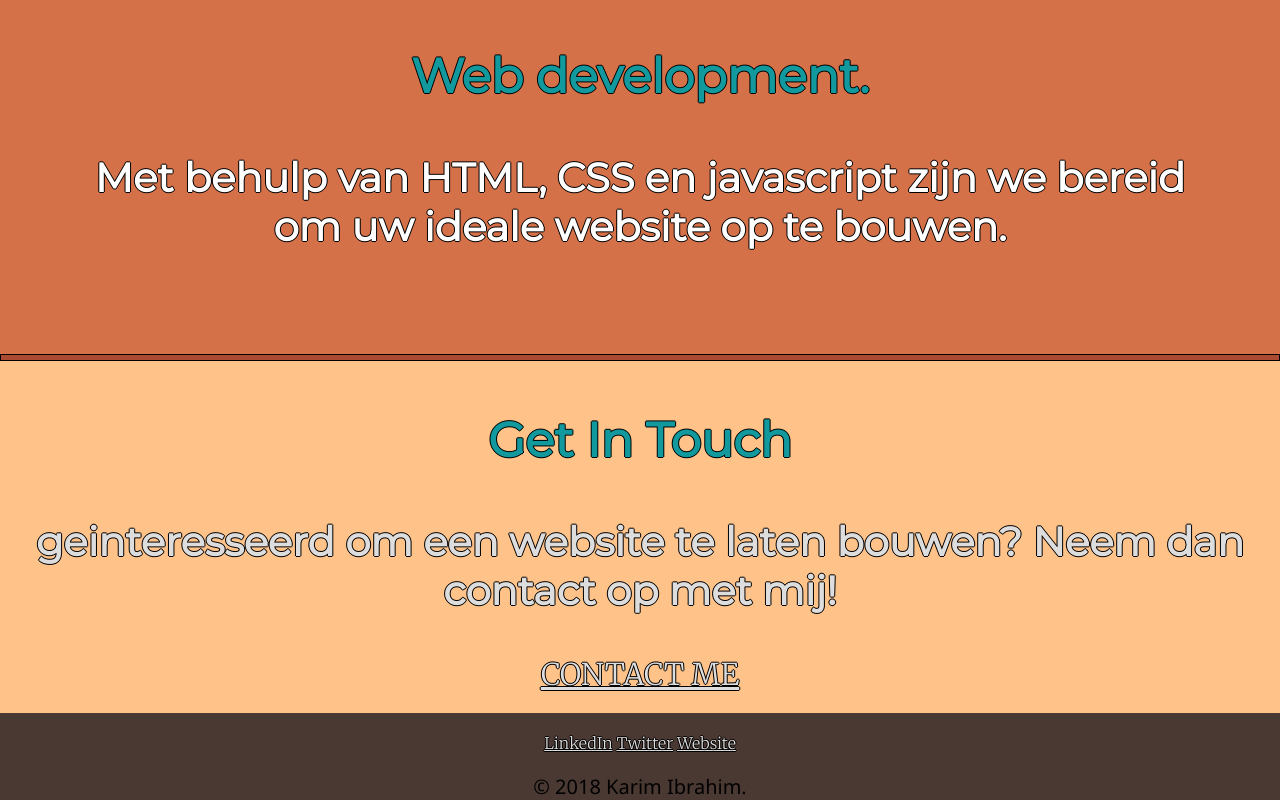
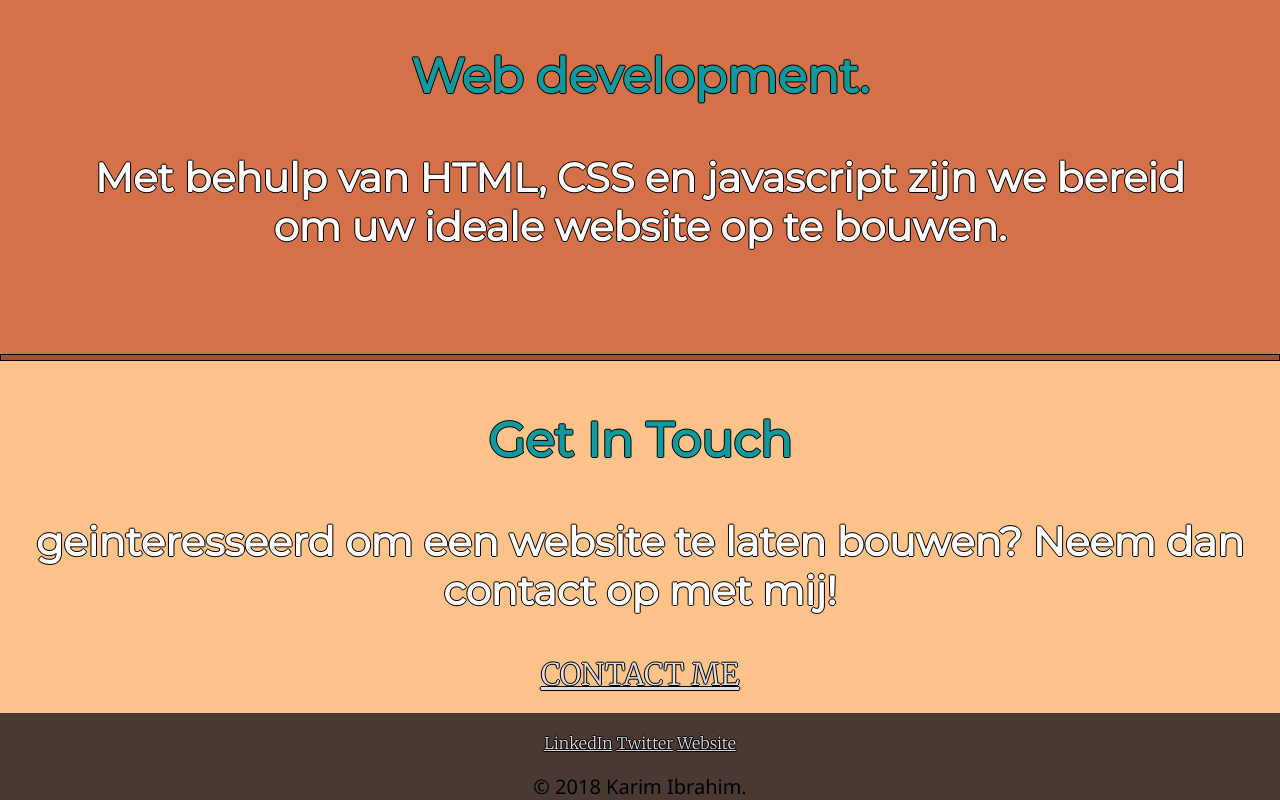
Before and after one commit to karimbo997/portfolio, a plain HTML site: page index.html in a window 1280 px wide. Shown: the part 2529-3329 px from the top of the page. Drawn offline with Linux system fonts and the light colour scheme.

Commit message:
Add files via upload

```diff
--- a/css/styles.css
+++ b/css/styles.css
@@ -151,5 +151,5 @@ hr {
 #Interesse{
   margin-top: 0;
   margin-bottom: 40px;
-  color: #DDDDDD;
+  color: #white;
 }
```
